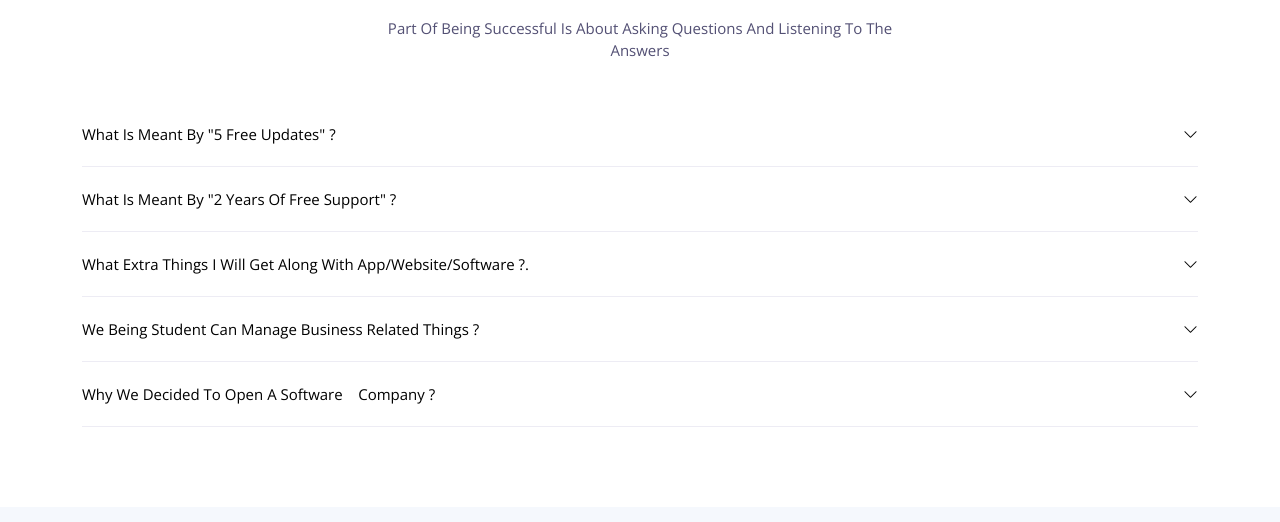
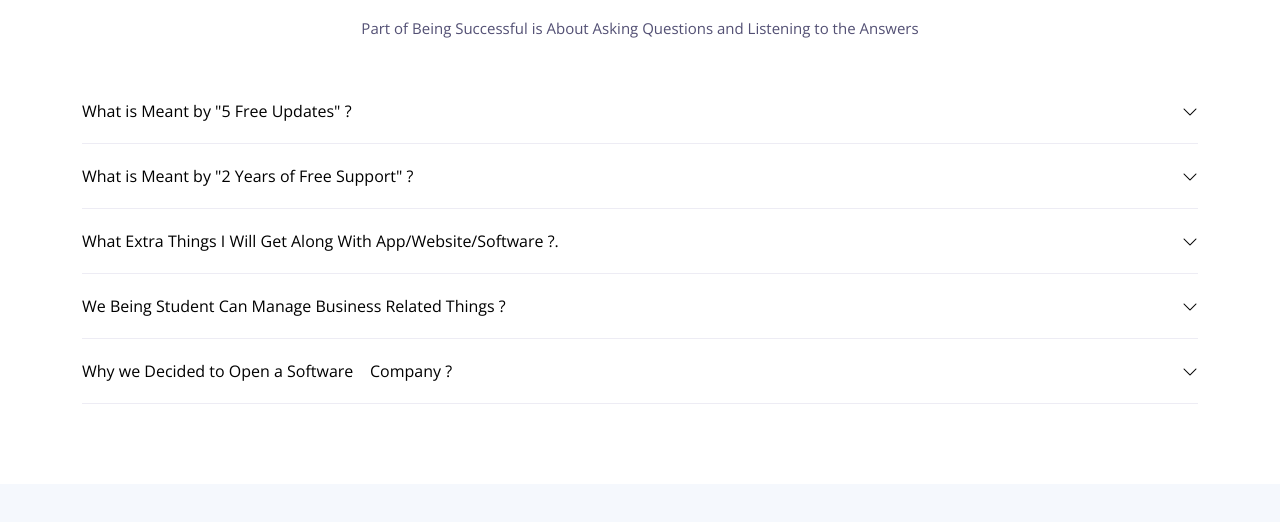
Before and after one commit to kunalYP/new-website, a plain HTML site: page index.html in a window 1280 px wide. Shown: the part 3049-3571 px from the top of the page. Drawn offline with nearby package versions, Linux system fonts and the light colour scheme; files whose address does not match are found by name.

Commit message:
Add files via upload

```diff
--- a/assets/css/style.css
+++ b/assets/css/style.css
@@ -13,7 +13,6 @@ body {
   background: #fff;
   color: #444;
   font-family: "Open Sans", sans-serif;
-  text-transform: capitalize;
 }
 
 a {
@@ -987,7 +986,7 @@ section {
   display: block;
   position: relative;
   font-family: #1bb1dc;
-  font-size: 15px;
+  font-size: 16px;
   line-height: 24px;
   font-weight: 400;
   padding-left: 0px 5px 0px 0px;
@@ -997,7 +996,7 @@ section {
 }
 
 #faq .faq-list i {
-  font-size: 15px;
+  font-size: 16px;
   position: absolute;
   right: 0;
   top: -2px;
```
